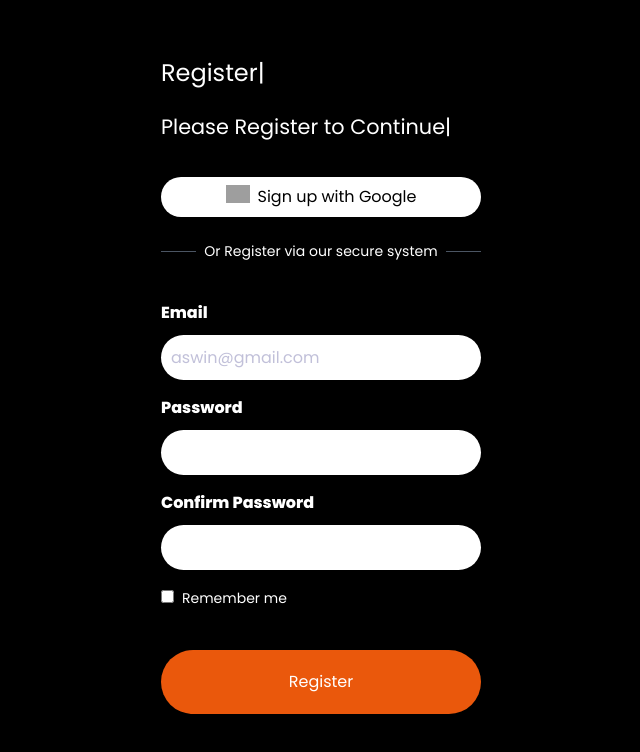
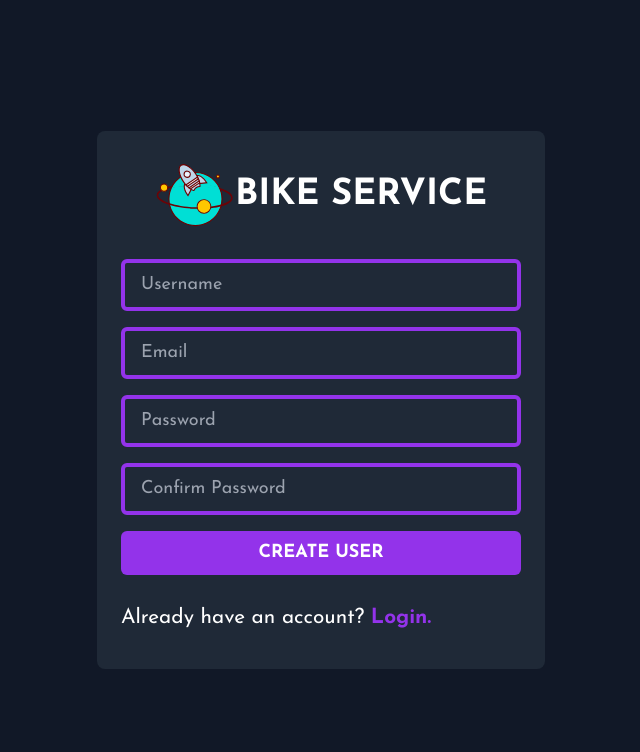
Before and after one commit to Aswin2667/bike-service-platform, a React (Vite) app in the folder front-end/: page /register in a window 1280 px wide. Shown: the top 752 px of the page, without its empty margins (319-959 px from the left). Built offline with nearby package versions, Linux system fonts and the light colour scheme; grey boxes are pictures that could not be loaded.

Commit message:
register & Login form modified

```diff
--- a/front-end/package.json
+++ b/front-end/package.json
@@ -11,6 +11,7 @@
   },
   "dependencies": {
     "@reduxjs/toolkit": "^1.9.5",
+    "antd": "^5.9.4",
     "axios": "^1.5.0",
     "react": "^18.2.0",
     "react-dom": "^18.2.0",
--- a/front-end/src/components/authentication/Login.jsx
+++ b/front-end/src/components/authentication/Login.jsx
@@ -1,51 +1,53 @@
-import React from 'react'
+import React from "react";
+import { Link } from "react-router-dom";
+
 const Login = () => {
-  return (
-<div class="relative flex h-full w-full">
-  <div class="h-screen w-1/2 bg-black">
-    <div class="mx-auto flex h-full w-2/3 flex-col justify-center text-white xl:w-1/2">
-      <div>
-        <p class="text-2xl">Login|</p>
-        <p>please login to continue|</p>
-      </div>
+  const handleChange =(e)=>{
 
 
-      <div class="mt-10">
-        <form>
-          <div>
-            <label class="mb-2.5 block font-extrabold" for="email">Email</label>
-            <input type="email" id="email" class="inline-block w-full rounded-full bg-white p-2.5 leading-none text-black placeholder-indigo-900 shadow placeholder:opacity-30" placeholder="aswin@gmail.com" />
-          </div>
-          <div class="mt-4">
-            <label class="mb-2.5 block font-extrabold" for="email">Password</label>
-            <input type="password" id="email" class="inline-block w-full rounded-full bg-white p-2.5 leading-none text-black placeholder-indigo-900 shadow" />
-          </div>
-          <div class="mt-4 flex w-full flex-col justify-between sm:flex-row">
-            <div><input type="checkbox" id="remember" /><label for="remember" class="mx-2 text-sm">Remember me</label></div>
-            <div>
-              <a href="#" class="text-sm hover:text-gray-200 hover:text-blue-400">Forgot password</a>
-            </div>
-          </div>
-          <div class="my-10">
-            <button class="w-full rounded-full bg-orange-600 p-5 duration-500 hover:bg-orange-800">Login</button>
-          </div>
+  }
+  const handleSubmit = (event)=>{
+
+  }
+  return (
+    <div className="min-h-screen flex items-center justify-center bg-gray-900">
+      <div className="w-full max-w-md p-6 bg-gray-800 rounded-lg">
+        <div className="flex items-center justify-center gap-15 mb-6">
+          <img className="h-20 " src="src/assets/logo.svg" alt="logo" />
+          <h1 className="text-4xl text-white font-bold uppercase">bike service</h1>
+        </div>
+        <form onSubmit={(event) => handleSubmit(event)}>
+          <input
+            type="text"
+            placeholder="Username"
+            name="username"
+            onChange={(e) => handleChange(e)}
+            min="3"
+            className="w-full px-4 py-2 bg-transparent border-4 border-purple-600 rounded-md text-white text-lg mb-4 focus:outline-none focus:border-purple-400"
+          />
+          <input
+            type="password"
+            placeholder="Password"
+            name="password"
+            onChange={(e) => handleChange(e)}
+            className="w-full px-4 py-2 bg-transparent border-4 border-purple-600 rounded-md text-white text-lg mb-4 focus:outline-none focus:border-purple-400 focus:border-3"
+          />
+          <button
+            type="submit"
+            className="w-full bg-purple-600  text-white py-2 rounded-md text-lg font-bold uppercase duration-500 hover:bg-purple-700 focus:outline-none "
+          >
+            Log In
+          </button>
+          <p className="mt-4 text-white">
+            Don't have an account?{" "}
+            <Link to="/register" className="text-purple-600 font-bold">
+              Create One.
+            </Link>
+          </p>
         </form>
       </div>
-      <div>
-        <fieldset class="border-t border-solid border-gray-600">
-          <legend class="mx-auto px-2 text-center text-sm">Or login via Google Account</legend>
-        </fieldset>
-      </div>
-      <div class="my-9">
-        <button class="flex w-full justify-center rounded-3xl border-none bg-white p-1 text-black hover:bg-gray-200 sm:p-2"><img src="https://freesvg.org/img/1534129544.png" class="mr-2 w-6 object-fill" />Sign in with Google</button>
-      </div>
     </div>
-  </div>
-  <div class="h-screen w-1/2 bg-blue-600">
-    <img src="https://images.pexels.com/photos/2523959/pexels-photo-2523959.jpeg" class="h-full w-full" />
-  </div>
-</div>
-  )
-}
+  );
+};
 
-export default Login
+export default Login;
--- a/front-end/src/components/authentication/Register.jsx
+++ b/front-end/src/components/authentication/Register.jsx
@@ -1,16 +1,18 @@
 import React, { useState } from 'react';
 import axios from 'axios';
-import { useNavigate } from 'react-router-dom';
+import {message} from "antd"
+import { useNavigate ,Link} from 'react-router-dom';
+import UserService from '../../services/UserService';
 const Register = () => {
   const [formData, setFormData] = useState({
+    username:"",
     email: '',
     password: '',
     confirmPassword: '',
   });
   const navigate = useNavigate();
-  const [errors, setErrors] = useState({});
+
   const [isLoading, setIsLoading] = useState(false);
-
   const handleChange = (e) => {
     const { name, value } = e.target;
     setFormData({
@@ -20,92 +22,90 @@ const Register = () => {
   };
 
   const validateForm = () => {
-    const newErrors = {};
-
-    if (!formData.email) {
-      newErrors.email = 'Email is required';
-    } else if (!/^\S+@\S+\.\S+$/.test(formData.email)) {
-      newErrors.email = 'Invalid email address';
+    const {username, password,confirmPassword,email} = formData;
+    if(password!==confirmPassword){
+      message.error("Password doesn't match!");
+      return false;
     }
-
-    if (!formData.password) {
-      newErrors.password = 'Password is required';
+    if(username.length<3){
+      message.error("UserName must be greater than or Equal to 3 characters!!");
+      return false ;
     }
-
-    if (formData.password !== formData.confirmPassword) {
-      newErrors.confirmPassword = 'Passwords do not match';
+    if(!/^\S+@\S+\.\S+$/.test(email)){
+        message.error("Please Enter a Valid E-mail address!!");
+        return false;
     }
-
-    setErrors(newErrors);
-
-    return Object.keys(newErrors).length === 0;
+    return true;
   };
 
-  const handleSubmit = async (e) => {
+  const handleSubmit = (e) => {
     e.preventDefault();
-
-    if (!validateForm()) {
+    if(validateForm()){
+      UserService.saveUser(formData).then((response)=>{
+        const User = response.data;
+        if(!User.status){
+          message.error(User.msg);
           return;
         }
-
         setIsLoading(true);
-
-    try {
-      const response = await axios.post('http://localhost:9090/user/register', formData);
-      console.log('Registration successful', response.data);
+        message.success("Regiteration success. You can log in now :) ");
         navigate("/");
-    } catch (error) {
-      // Handle API error, display error message
-      console.error('Registration failed', error.response.data);
-    } finally {
-      setIsLoading(false);
+      }).catch((err)=>{
+        console.log(err);
+      })
     }
   };
-
   return (
-    <div className="relative flex justify-center h-full bg-black w-full">
-      <div className="h-screen w-1/2">
-        <div className="mx-auto flex h-full w-2/3 flex-col justify-center text-white xl:w-1/2">
-          <div>
-            <p className="text-2xl">Register|</p>
-            <p>Please Register to Continue|</p>
+    <div className="min-h-screen flex items-center justify-center bg-gray-900">
+      <div className="w-full max-w-md p-6 bg-gray-800 rounded-lg">
+      <div className="flex items-center justify-center gap-15 mb-6">
+          <img className="h-20 " src="src/assets/logo.svg" alt="logo" />
+          <h1 className="text-4xl text-white font-bold uppercase">bike service</h1>
         </div>
-          <div className="my-6">
-            <button className="flex w-full justify-center rounded-3xl border-none bg-white p-1 text-black hover:bg-gray-200 sm:p-2"><img src="https://freesvg.org/img/1534129544.png" className="mr-2 w-6 object-fill" />Sign up with Google</button>
-          </div>
-          <div>
-            <fieldset className="border-t border-solid border-gray-600">
-              <legend className="mx-auto px-2 text-center text-sm">Or Register via our secure system</legend>
-            </fieldset>
-          </div>
-          <div className="mt-10">
-            <form onSubmit={handleSubmit}>
-              <div>
-                <label className="mb-2.5 block font-extrabold" htmlFor="email">Email</label>
-                <input type="email" name="email" value={formData.email} onChange={handleChange} className="inline-block w-full rounded-full bg-white p-2.5 leading-none text-black placeholder-indigo-900 shadow placeholder-opacity-30" placeholder="aswin@gmail.com" />
-                {errors.email && <p className="text-red-500">{errors.email}</p>}
-              </div>
-              <div className="mt-4">
-                <label className="mb-2.5 block font-extrabold" htmlFor="password">Password</label>
-                <input type="password" name="password" value={formData.password} onChange={handleChange} className="inline-block w-full rounded-full bg-white p-2.5 leading-none text-black placeholder-indigo-900 shadow" />
-                {errors.password && <p className="text-red-500">{errors.password}</p>}
-              </div>
-              <div className="mt-4">
-                <label className="mb-2.5 block font-extrabold" htmlFor="confirmPassword">Confirm Password</label>
-                <input type="password" name="confirmPassword" value={formData.confirmPassword} onChange={handleChange} className="inline-block w-full rounded-full bg-white p-2.5 leading-none text-black placeholder-indigo-900 shadow" />
-                {errors.confirmPassword && <p className="text-red-500">{errors.confirmPassword}</p>}
-              </div>
-              <div className="mt-4 flex w-full flex-col justify-between sm:flex-row">
-                <div><input type="checkbox" id="remember" /><label htmlFor="remember" className="mx-2 text-sm">Remember me</label></div>
-              </div>
-              <div className="my-10">
-                <button type="submit" className="w-full rounded-full bg-orange-600 p-5 duration-500 hover:bg-orange-800">
-                  {isLoading ? 'Registering...' : 'Register'}
+        <form onSubmit={(event) => handleSubmit(event)}>
+          <input
+            type="text"
+            placeholder="Username"
+            name="username"
+            onChange={(e) => handleChange(e)}
+            className="w-full px-4 py-2 bg-transparent border-4 border-purple-600 rounded-md text-white text-lg mb-4 focus:outline-none focus:border-purple-400"
+          />
+          <input
+            type="text"
+            placeholder="Email"
+            name="email"
+            onChange={(e) => handleChange(e)}
+            className="w-full px-4 py-2 bg-transparent border-4 border-purple-600 rounded-md text-white text-lg mb-4 focus:outline-none focus:border-purple-400"
+          />
+          <input
+            type="password"
+            placeholder="Password"
+            name="password"
+            onChange={(e) => handleChange(e)}
+            className="w-full px-4 py-2 bg-transparent border-4 border-purple-600 rounded-md text-white text-lg mb-4 focus:outline-none focus:border-purple-400"
+          />
+          <input
+            type="password"
+            placeholder="Confirm Password"
+            name="confirmPassword"
+            onChange={(e) => handleChange(e)}
+            className="w-full px-4 py-2 bg-transparent border-4 border-purple-600 rounded-md text-white text-lg mb-4 focus:outline-none focus:border-purple-400"
+          />
+          <button
+            type="submit"
+            className="w-full bg-purple-600 text-white py-2 rounded-md text-lg font-bold uppercase hover:bg-purple-700 focus:outline-none"
+          >
+            {
+              isLoading?"Creating........":"Create User"
+            }
           </button>
-              </div>
+          <p className="mt-4 text-white">
+            Already have an account?{" "}
+            <Link to="/" className="text-purple-600 font-bold">
+              Login.
+            </Link>
+          </p>
         </form>
-          </div>
-        </div>
       </div>
     </div>
   );
--- a/front-end/src/components/client/routes/Profile.jsx
+++ b/front-end/src/components/client/routes/Services.jsx
@@ -3,10 +3,10 @@ import Navbar from '../../Navbar'
 
 const Profile = () => {
   return (
-    <>
+    <div className='flex gap-5'>
     <Navbar/>
-    <div>Profile</div>
-    </>
+    <div className='text-white'>Profile</div>
+    </div>
 
   )
 }
--- a/front-end/src/components/client/routes/Settings.jsx
+++ b/front-end/src/components/client/routes/Settings.jsx
@@ -7,7 +7,7 @@ const Settings = () => {
     <div className='flex flex-row gap-5'>
 <Navbar />
 
-    <div className='h-screen w-full bg-grey-600'>Settings</div>
+    <div className='h-screen w-full bg-blue-600'>Settings</div>
     </div>
 
 
--- a/front-end/src/index.css
+++ b/front-end/src/index.css
@@ -1,3 +1,4 @@
+@import url("https://fonts.googleapis.com/css2?family=Josefin+Sans:ital,wght@0,100;0,200;0,300;0,400;0,500;0,600;0,700;1,100;1,200;1,300;1,400;1,500;1,600;1,700&display=swap");
 @tailwind base;
 @tailwind components;
 @tailwind utilities;
@@ -6,3 +7,20 @@ body{
     height: 100vh;
     background-color: #111827;
 }
+* {
+  margin: 0;
+  padding: 0;
+  box-sizing: border-box;
+}
+
+body,
+button,
+input {
+  font-family: "Josefin Sans", sans-serif;
+}
+
+body {
+  max-height: 100vh;
+  max-width: 100vw;
+  overflow: hidden;
+}
--- /dev/null
+++ b/front-end/src/services/UserService.jsx
@@ -0,0 +1,10 @@
+import axios from "axios";
+const User_API_BASE_URL = "http://localhost:9090/user";
+
+class UserService {
+
+    saveUser(User) {
+        return axios.post(User_API_BASE_URL+"/register",User);
+    }
+}
+export default new UserService();
```
Also changed, not shown: front-end/src/App.jsx (+6 -2 lines), front-end/src/components/Navbar.jsx (+8 -5 lines), front-end/src/components/client/routes/Bookings.jsx (added, +12 -0 lines), front-end/src/components/client/routes/Chat.jsx (added, +13 -0 lines), 2 other files (tests, documents, lock files or other folders). Lines whose indentation alone changed are shown as unchanged.
